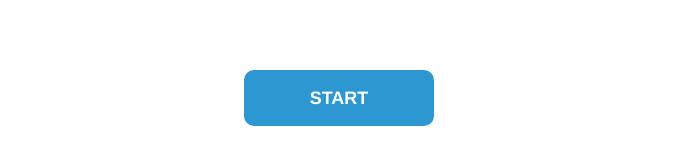
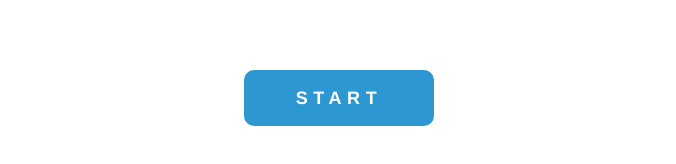
Before and after one commit to ImGuilhermeXavier/choose-your-side, a React (Create React App) app: page / in a window 1280 px wide. Shown: the part 302-466 px from the top of the page, without its empty margins (301-977 px from the left). Built offline with nearby package versions, Linux system fonts and the light colour scheme; a web font is replaced by a local one.

Commit message:
Adjust  home btn spacing

```diff
--- a/src/pages/Home/Home.module.scss
+++ b/src/pages/Home/Home.module.scss
@@ -21,3 +21,7 @@
   text-transform: uppercase;
   letter-spacing: 0.35rem;
 }
+
+.btn {
+  letter-spacing: 0.35rem;
+}
--- a/src/pages/Home/Home.tsx
+++ b/src/pages/Home/Home.tsx
@@ -11,7 +11,9 @@ function Home() {
         </h1>
         <h3 className={styles.subtitle}>Frontend Challenge</h3>
       </div>
-      <Button size="lg">START</Button>
+      <Button className={styles.btn} size="lg">
+        START
+      </Button>
     </section>
   )
 }
```
